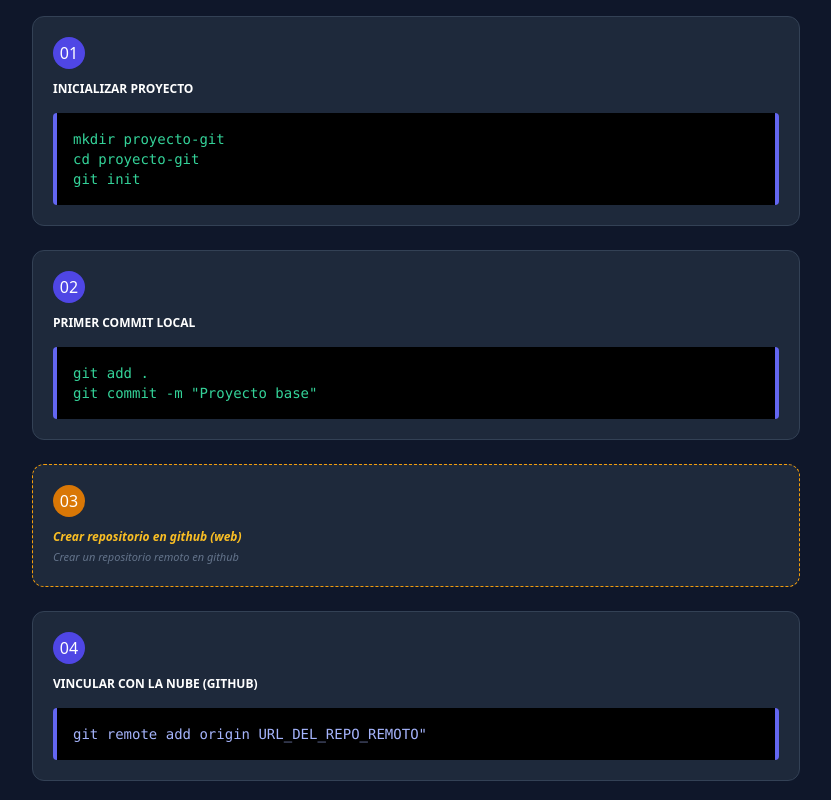
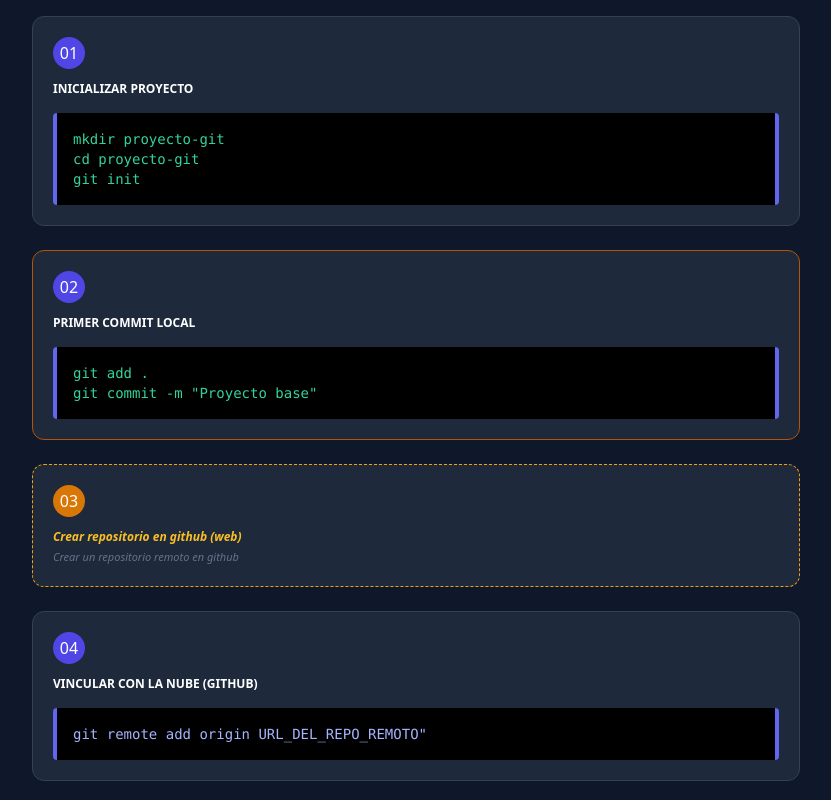
Before and after one commit to maperdomocastellanos-hash/landing-comandos-git-github, a plain HTML site: page Index.html in a window 1280 px wide. Shown: the top 800 px of the page, without its empty margins (224-1055 px from the left). Drawn offline with nearby package versions, Linux system fonts and the light colour scheme.

Commit message:
Modificacion

```diff
--- a/Index.html
+++ b/Index.html
@@ -51,7 +51,7 @@
         class ="
         bg-slate-800
         border
-        border-slate-700
+        border-amber-700
         rounded-xl
         p-5
         mb-6"
```
